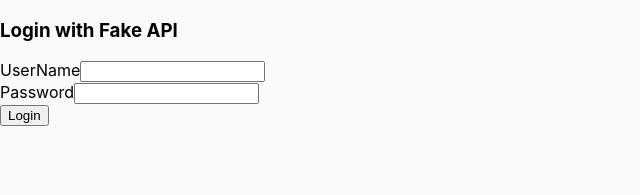
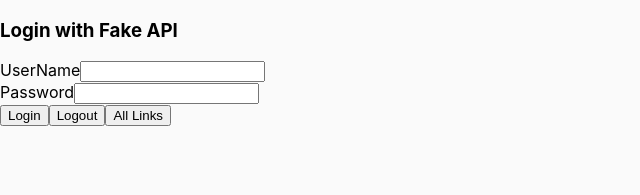
Before and after one commit to Moazam05/react-protected-routes-v6, a React (Create React App) app: page /login in a window 1280 px wide. Shown: the top 195 px of the page, without its empty margins (0-640 px from the left). Built offline with nearby package versions, Linux system fonts and the light colour scheme; the HTML template or start-up script is replaced by a standard one.

Commit message:
Protected routes

```diff
--- a/src/App.js
+++ b/src/App.js
@@ -1,7 +1,9 @@
+// React Imports
 import React from 'react';
 import { Routes, Route } from 'react-router-dom';
+// CSS Imports
 import './App.css';
-
+// Custom Imports
 import Login from './components/Login';
 import Home from './components/Home';
 import Layout from './components/Layout';
@@ -11,6 +13,8 @@ import Missing from './components/Missing';
 import Unauthorized from './components/Unauthorized';
 import Lounge from './components/Lounge';
 import LinkPage from './components/LinkPage';
+// Private Route Imports
+import RequireAuth from './components/RequireAuth';
 
 const App = () => {
   return (
@@ -22,10 +26,12 @@ const App = () => {
         <Route path='unauthorized' element={<Unauthorized />} />
 
         {/* we want to protect these routes */}
-        <Route path='/' element={<Home />} />
-        <Route path='editor' element={<Editor />} />
-        <Route path='admin' element={<Admin />} />
-        <Route path='lounge' element={<Lounge />} />
+        <Route element={<RequireAuth />}>
+          <Route path='/' element={<Home />} />
+          <Route path='editor' element={<Editor />} />
+          <Route path='admin' element={<Admin />} />
+          <Route path='lounge' element={<Lounge />} />
+        </Route>
 
         {/* catch all */}
         <Route path='*' element={<Missing />} />
--- a/src/components/LinkPage.js
+++ b/src/components/LinkPage.js
@@ -1,15 +1,23 @@
+// Import React
 import React from 'react';
 import { Link } from 'react-router-dom';
+// Import Icons
 import { MdOutlinePublic } from 'react-icons/md';
 import { RiGitRepositoryPrivateFill } from 'react-icons/ri';
-
+// Import CSS
 import '../assets/styles/LinkPage.css';
 
 const LinkPage = () => {
+  const name = JSON.parse(localStorage.getItem('currentUser'));
+
   return (
     <div>
       <div className='container'>
-        <h2 className='text-center my-5'>Links</h2>
+        <h2 className='text-center mb-3 mt-5'>
+          Welcome{' '}
+          <span className='text-capitalize'>{name?.userDetails?.userName}</span>
+        </h2>
+        <h4 className='text-center'>Links Ready to check</h4>
         <div className='my-5'>
           <div className='row'>
             <div className='d-flex justify-content-center gap-5'>
@@ -17,7 +25,6 @@ const LinkPage = () => {
                 <div className='card bg-c-blue order-card'>
                   <div className='card-block'>
                     <h6 className='m-b-20 d-flex align-items-center gap-1'>
-                      {' '}
                       <MdOutlinePublic />
                       Public Routes
                     </h6>
@@ -31,7 +38,6 @@ const LinkPage = () => {
                 <div className='card bg-c-pink order-card'>
                   <div className='card-block'>
                     <h6 className='m-b-20 d-flex align-items-center gap-1'>
-                      {' '}
                       <RiGitRepositoryPrivateFill />
                       Protected Routes
                     </h6>
--- a/src/components/Login.js
+++ b/src/components/Login.js
@@ -1,15 +1,19 @@
+// React Imports
 import React, { useState } from 'react';
-
+import { useNavigate } from 'react-router-dom';
+// Context Provider
 import { useAuthContext } from '../context/AuthProvider';
 
 const Login = () => {
   // Context
   const { setAuth } = useAuthContext();
+  const navigate = useNavigate();
 
   // States
   const [name, setName] = useState('');
   const [password, setPassword] = useState('');
 
+  // Form Submit
   const handleSubmit = async (e) => {
     e.preventDefault();
 
@@ -34,6 +38,7 @@ const Login = () => {
         .then((response) => response.json())
         .catch((error) => console.log(error));
       localStorage.setItem('currentUser', JSON.stringify(result));
+      window.location.href = '/linkpage';
       // console.log('[[[[[[[[[[[[[', result);
       setAuth(result);
     } catch (error) {
@@ -82,6 +87,22 @@ const Login = () => {
                   <button type='submit' className='btn btn-primary mb-3'>
                     Login
                   </button>
+
+                  <button
+                    type='button'
+                    className='btn btn-success mb-3'
+                    onClick={() => localStorage.removeItem('currentUser')}
+                  >
+                    Logout
+                  </button>
+
+                  <button
+                    type='button'
+                    className='btn btn-danger mb-3'
+                    onClick={() => navigate('/linkpage')}
+                  >
+                    All Links
+                  </button>
                 </div>
               </form>
             </div>
--- /dev/null
+++ b/src/components/RequireAuth.js
@@ -0,0 +1,18 @@
+// React Imports
+import React from 'react';
+import { useLocation, Navigate, Outlet } from 'react-router-dom';
+
+const RequireAuth = () => {
+  // Local Storage
+  const auth = JSON.parse(localStorage.getItem('currentUser'));
+
+  const location = useLocation();
+
+  return auth?.userDetails ? (
+    <Outlet />
+  ) : (
+    <Navigate to='/login' state={{ from: location }} replace />
+  );
+};
+
+export default RequireAuth;
--- a/src/context/AuthProvider.js
+++ b/src/context/AuthProvider.js
@@ -4,8 +4,6 @@ const AuthContext = createContext();
 
 export const AuthProvider = ({ children }) => {
   const [auth, setAuth] = useState({});
-
-  console.log('auth', auth);
 
   return (
     <AuthContext.Provider value={{ auth, setAuth }}>
```
